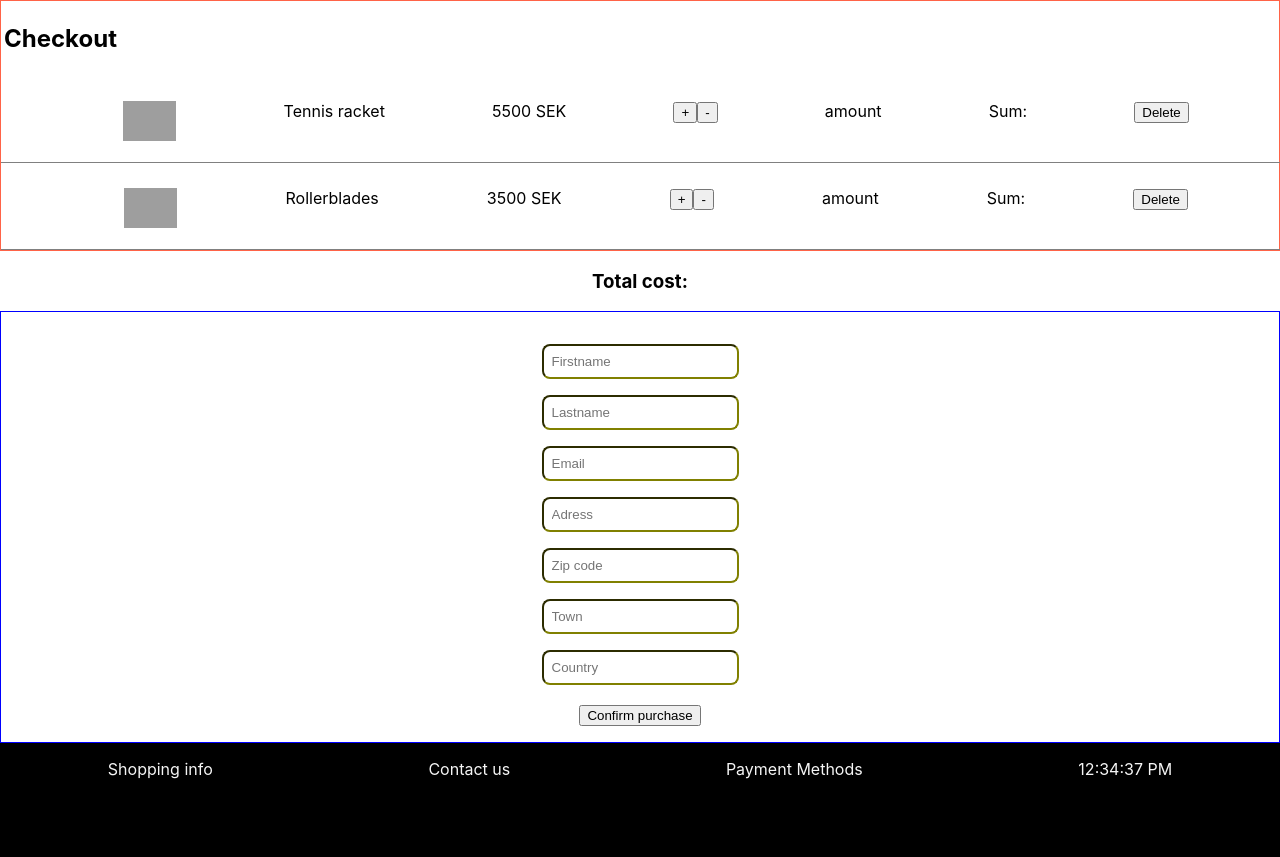
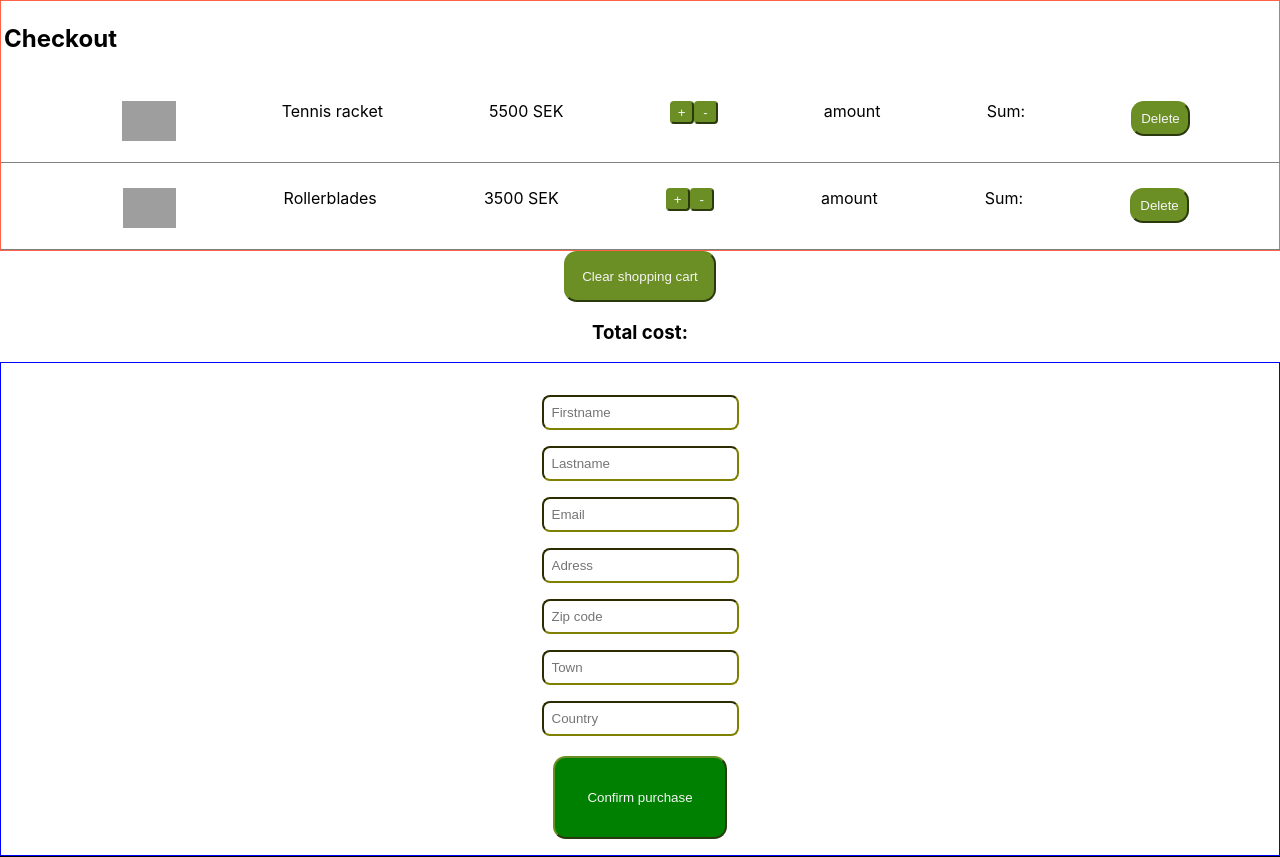
Before and after one commit to fishenchips/React-Group-Project, a React (Create React App) app in the folder dynamic-react-app/: page /checkout in a window 1280 px wide. Shown: the top 857 px of the page. Built offline with nearby package versions, Linux system fonts and the light colour scheme; grey boxes are pictures that could not be loaded.

Commit message:
adding styling and animations

```diff
--- a/dynamic-react-app/src/animations.js
+++ b/dynamic-react-app/src/animations.js
@@ -64,3 +64,29 @@ export const inputHover = {
             stiffness: 300}
     }
 }
+
+export const button = {
+    hover: {
+        scale: 1.1,
+        boxShadow: "0px 0px 8px rgb(245, 245, 245)",
+        textShadow: "0px 0px 8px rgb(245, 245, 245)",
+    },
+    press: {
+        backgroundColor: "rgb(245, 245, 245)",
+        color: "rgb(107, 143, 36)",
+        textShadow: "0px 0px 8px rgb(107, 143, 36)",
+    }
+}
+
+export const checkout = {
+    start: {
+        opacity: 0
+    },
+    end: {
+        opacity: 1,
+        transition: {
+            duration: 1.5,
+            delay: 0.2
+        }
+    }
+}
--- a/dynamic-react-app/src/components/CheckoutForm.js
+++ b/dynamic-react-app/src/components/CheckoutForm.js
@@ -1,7 +1,7 @@
 import { motion } from 'framer-motion'
 import React from 'react'
-import { inputHover } from '../animations'
-import {Form, InputForm} from "../styledComponents"
+import { inputHover, button } from '../animations'
+import {BuyBtn, Form, InputForm} from "../styledComponents"
 
 function CheckoutForm() {
   return (
@@ -42,7 +42,13 @@ function CheckoutForm() {
             placeholder="Country" name="country" type="text"
         />
         <br />
-        <button>Confirm purchase</button>
+        <BuyBtn
+            whileHover="hover"
+            whileTap="press"
+            variants={button}
+        >
+            Confirm purchase
+        </BuyBtn>
     </Form>
 
 
--- a/dynamic-react-app/src/cssmodules/product.module.css
+++ b/dynamic-react-app/src/cssmodules/product.module.css
@@ -39,5 +39,8 @@
     padding: 10px;
     width: 50%;
     align-self: center;
-    background-color: rgb(136, 247, 247);
+    border-radius: 0.8rem;
+    border-color: olivedrab;
+    background-color: rgb(107, 143, 36);
+    color: rgb(245, 245, 245);
 }
--- a/dynamic-react-app/src/pages/Checkout.js
+++ b/dynamic-react-app/src/pages/Checkout.js
@@ -2,7 +2,9 @@ import React, {useState} from 'react';
 import styled from "styled-components";
 import CheckoutForm from '../components/CheckoutForm';
 import EmptyCheckout from '../components/EmptyCheckout';
-import {Table, TableHeader, TableRow, Img} from "../styledComponents"
+import {motion} from "framer-motion";
+import { button, checkout } from '../animations'
+import {Table, TableHeader, TableRow, Img, DeleteBtn, ClearBtn, AlterQtyBtn} from "../styledComponents"
 
 function Checkout({cartItems, updateCartItem, deleteCartItem, clearCart}) {
 
@@ -11,7 +13,11 @@ function Checkout({cartItems, updateCartItem, deleteCartItem, clearCart}) {
     }
     else {
         return (
-            <div>
+            <motion.div
+                initial="start"
+                animate="end"
+                variants={checkout}
+            >
                 <section>
                     <Table>
                         <thead>
@@ -34,23 +40,38 @@ function Checkout({cartItems, updateCartItem, deleteCartItem, clearCart}) {
                                         <td>{product.title}</td>
                                         <td>{product.price} SEK</td>
                                         <td>
-                                            <button>+</button>
-                                            <button>-</button>
+                                            <AlterQtyBtn>+</AlterQtyBtn>
+                                            <AlterQtyBtn>-</AlterQtyBtn>
                                         </td>
                                         <td>amount</td>
                                         <td>Sum: </td>
                                         <td>
-                                            <button onClick={()=> deleteCartItem(product.id)}>Delete</button>
+                                            <DeleteBtn
+                                                onClick={()=> deleteCartItem(product.id)}
+                                                whileHover="hover"
+                                                whileTap="press"
+                                                variants={button}
+                                            >
+                                                Delete
+                                            </DeleteBtn>
                                         </td>
                                     </TableRow>
                                 ))
                             }
                         </tbody>
                     </Table>
+                    <ClearBtn
+                        onClick={()=> clearCart()}
+                        whileHover="hover"
+                        whileTap="press"
+                        variants={button}
+                    >
+                        Clear shopping cart
+                    </ClearBtn>
                     <h3>Total cost:</h3>
                 </section>
                 <CheckoutForm />
-            </div>
+            </motion.div>
         )
     }
 }
--- a/dynamic-react-app/src/pages/Product.js
+++ b/dynamic-react-app/src/pages/Product.js
@@ -2,8 +2,7 @@ import React, { useState, useEffect } from 'react'
 import { useParams } from "react-router-dom"
 import styles from "../cssmodules/product.module.css"
 import {motion} from "framer-motion";
-import {FaShoppingCart} from "react-icons/fa";
-import {headerSlide, imgSlide, asideSlide, infoSlide, pChild} from "../animations"
+import {headerSlide, imgSlide, asideSlide, infoSlide, pChild, button} from "../animations"
 
 function Product() {
     const params = useParams();
@@ -51,7 +50,14 @@ function Product() {
                 variants={asideSlide}
             >
                 <h3 className={styles.productPrice}>{product.price} SEK</h3>
-                <button className={styles.cartBtn}> <FaShoppingCart /> </button>
+                <motion.button
+                    className={styles.cartBtn}
+                    whileHover="hover"
+                    whileTap="press"
+                    variants={button}
+                >
+                    Add to cart
+                </motion.button>
                 <p>{product.storage} items in stock. </p>
             </motion.div>
         </div>
--- a/dynamic-react-app/src/styledComponents.js
+++ b/dynamic-react-app/src/styledComponents.js
@@ -38,3 +38,27 @@ export const InputForm = styled(motion.input)`
     border-radius: 0.5rem;
     border-color: olive;
 `
+
+export const DeleteBtn = styled(motion.button)`
+    padding: 0.5rem;
+    border-radius: 0.8rem;
+    border-color: olivedrab;
+    background-color: rgb(107, 143, 36);
+    color: rgb(245, 245, 245);
+`
+
+export const AlterQtyBtn = styled(DeleteBtn)`
+    padding: 0.125rem;
+    border-radius: 0.25rem;
+    width: 1.5rem;
+`
+
+
+export const ClearBtn = styled(DeleteBtn)`
+    padding: 1rem;
+`
+
+export const BuyBtn = styled(DeleteBtn)`
+    padding: 2rem;
+    background-color: green;
+`
```
